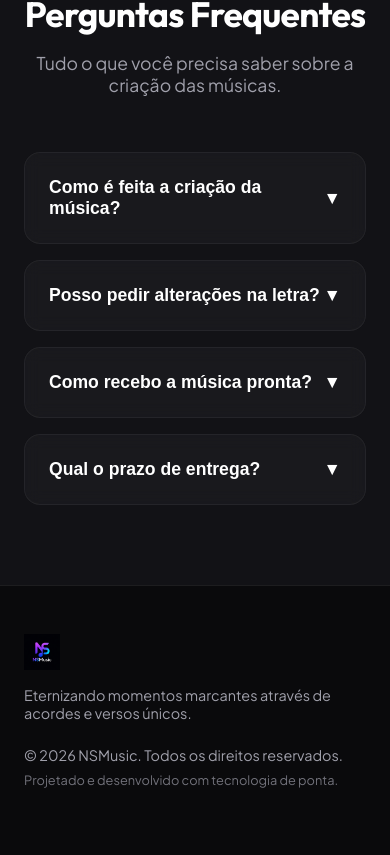
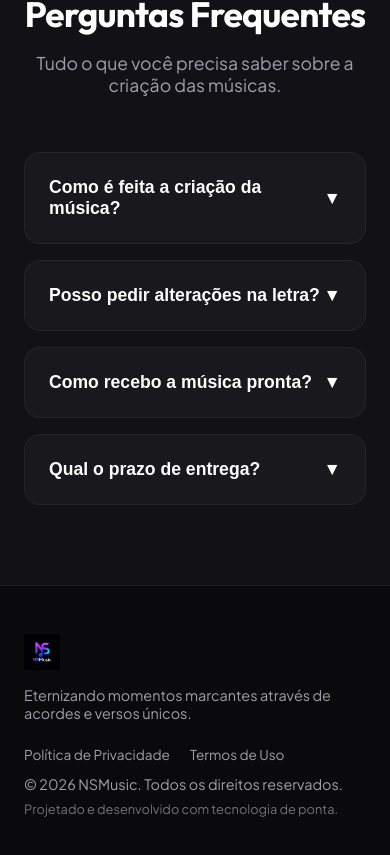
Before and after one commit to nsnexus/nsmusic-, a Next.js app: page / in a window 390 px wide. Shown: the part 5377-6232 px from the top of the page. Built offline with nearby package versions, Linux system fonts and the light colour scheme.

Commit message:
Link Privacy Policy and Terms of Use in footer and align them responsively

```diff
--- a/src/app/globals.css
+++ b/src/app/globals.css
@@ -280,3 +280,17 @@ a {
     gap: 24px !important;
   }
 }
+
+.footer-links {
+  display: flex;
+  gap: 20px;
+  justify-content: flex-end;
+  margin-bottom: 12px;
+  flex-wrap: wrap;
+}
+
+@media (max-width: 768px) {
+  .footer-links {
+    justify-content: flex-start !important;
+  }
+}
--- a/src/app/page.jsx
+++ b/src/app/page.jsx
@@ -309,6 +309,10 @@ export default function Home() {
             <p style={styles.footerTagline}>Eternizando momentos marcantes através de acordes e versos únicos.</p>
           </div>
           <div className="footer-rights">
+            <div className="footer-links">
+              <Link href="/politica-de-privacidade" style={{ fontSize: '0.85rem', color: 'var(--text-secondary)' }}>Política de Privacidade</Link>
+              <Link href="/termos-de-uso" style={{ fontSize: '0.85rem', color: 'var(--text-secondary)' }}>Termos de Uso</Link>
+            </div>
             <p>© {new Date().getFullYear()} NSMusic. Todos os direitos reservados.</p>
             <p style={{ marginTop: '8px', fontSize: '0.8rem', color: 'var(--text-muted)' }}>Projetado e desenvolvido com tecnologia de ponta.</p>
           </div>
```
